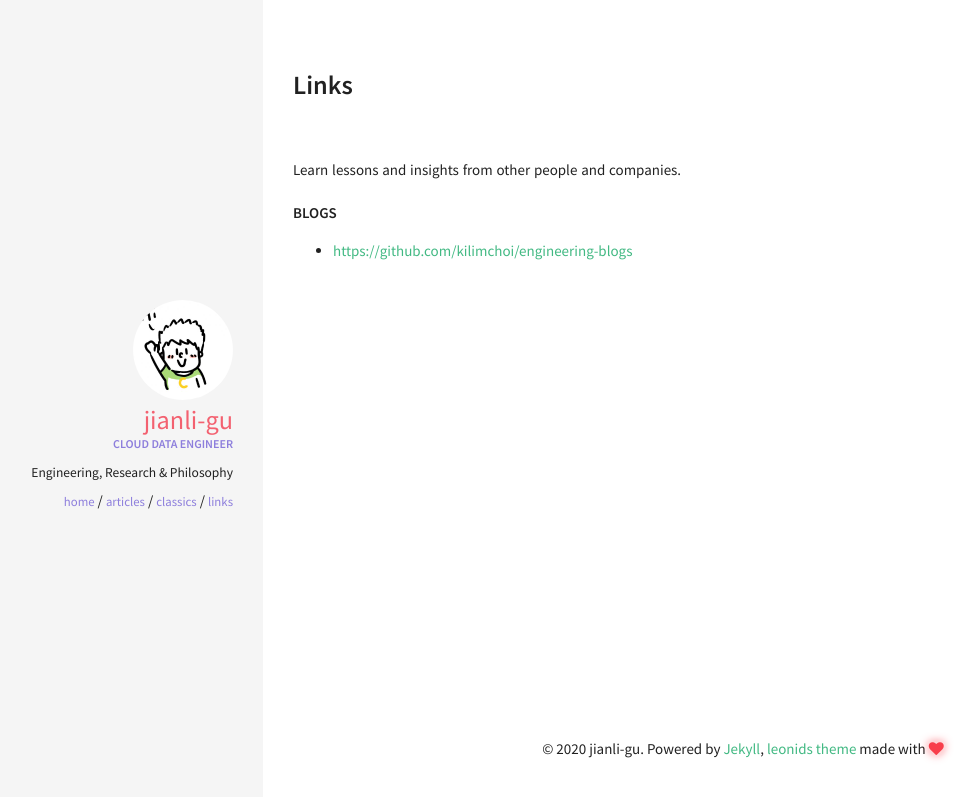
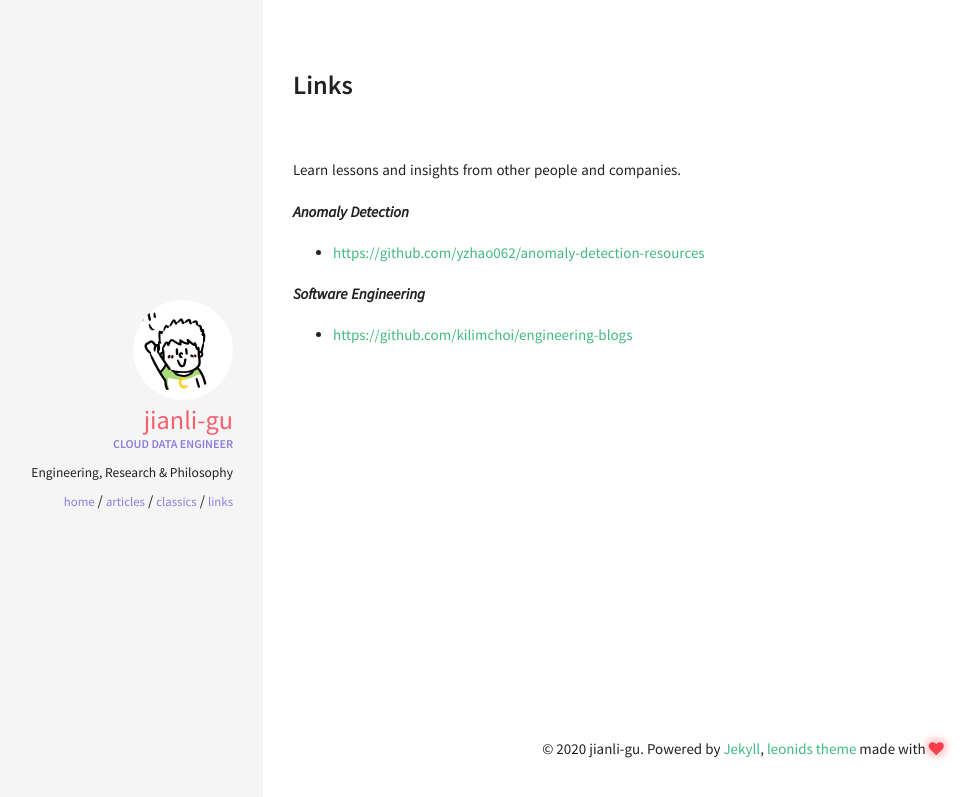
Before and after one commit to jianli-gu/jianli-gu.github.io, a Jekyll site: the page built from links.md, in a window 1280 px wide. Shown: the top 797 px of the page, without its empty margins (57-1037 px from the left). Built offline with Jekyll 4.4.1, drawn with Linux system fonts in a browser that asks for light colours.

Commit message:
Update links

```diff
--- a/links.md
+++ b/links.md
@@ -7,6 +7,10 @@ permalink: /links
 Learn lessons and insights from other people and companies.
 
 
-###### Blogs
+***Anomaly Detection***
+
+* [https://github.com/yzhao062/anomaly-detection-resources](https://github.com/yzhao062/anomaly-detection-resources)
+
+***Software Engineering***
 
 * [https://github.com/kilimchoi/engineering-blogs](https://github.com/kilimchoi/engineering-blogs)
```
